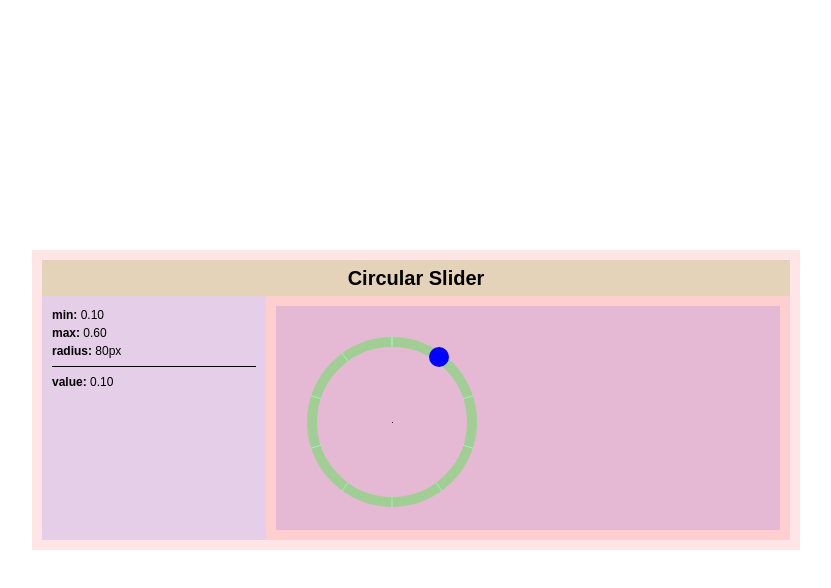
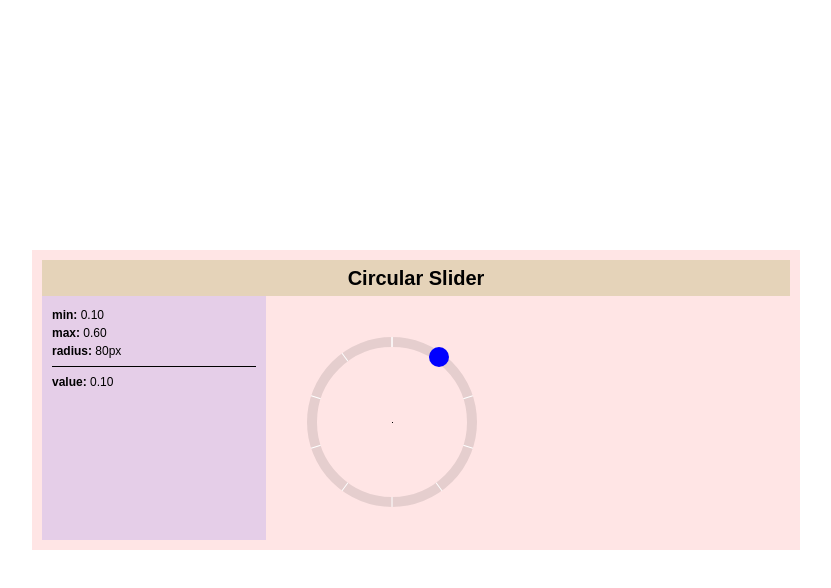
Before and after one commit to nexus6nexus6/circular-slider, a website: page app/index.html in a window 1280 px wide. Both pictures are taken after a click on the element 663 px from the left and 357 px from the top of the page. Shown: the whole page, without its empty margins (224-1055 px from the left). Drawn offline with Linux system fonts and the light colour scheme.

Commit message:
container styling, dragger z-indexing

```diff
--- a/app/css/app.css
+++ b/app/css/app.css
@@ -79,7 +79,7 @@ h1, h2, h3, h4, h5, h6{
     height: 100%;
     width: 70%;
     height: calc(100% - 36px);
-    background-color:rgba(255, 0, 0, 0.1);
+    /*background-color:rgba(255, 0, 0, 0.1);*/
     padding: 10px;
     box-sizing: border-box;
 }
@@ -108,13 +108,13 @@ h1, h2, h3, h4, h5, h6{
     z-index: 1;
     width: 100%;
     height: 100%;
-    background-color: rgba(0,0,255,0.1);
+    /*background-color: rgba(0,0,255,0.1);*/
 }
 .circular-slider .dragger {
     position: absolute;
     top:0;
     left:0;
-    z-index: 2;
+    z-index: 11;
     transform: translate(-50%,-50%);
     width: 20px;
     height: 20px;
@@ -138,13 +138,13 @@ h1, h2, h3, h4, h5, h6{
     left:0;
     z-index: 1;
     /*background:rgba(255,0,0,0.1);*/
-    border: 10px solid rgba(0,255,0,0.2);
+    border: 10px solid rgba(0,0,0,0.1); /* light grey */
     box-sizing: border-box;
     border-radius: 50%;
     pointer-events: none;
 }
 .circular-slider .lines {
-    stroke: rgba(255,255,255,1);
+    stroke: white;
     stroke-width: 1px;
 }
 
@@ -156,7 +156,7 @@ h1, h2, h3, h4, h5, h6{
     left:0;
     width: 100%;
     height: 100%;
-    z-index: 1;
+    z-index: 10;
     pointer-events: none;
     /*background: rgba(255,0,0,0.5);*/
 }
--- a/app/js/app.js
+++ b/app/js/app.js
@@ -118,7 +118,6 @@ var circularSlider = (function() {
         sliderEl.bg.style.left = -r-(t/2) + 'px';
         sliderEl.bg.style.width = r*2+t + 'px';
         sliderEl.bg.style.height = r*2+t + 'px';
-        sliderEl.bg.style.borderColor = options.color;
 
         // position the dragger to default position
         setInitialDraggerPosition()
@@ -195,7 +194,7 @@ var circularSlider = (function() {
     // stop tracking mouse/touch position
     stopTracking = function(e) {
         track = false;
-        sliderEl.dragger.style.zIndex = '2'
+        sliderEl.dragger.style.zIndex = '12'
     }
 
     // if track==true, track mouse/touch position
@@ -277,6 +276,7 @@ var circularSlider = (function() {
 
         // get arc svg string: (start xy, start_angle, end_angle)
         arc.setAttribute('d',getArc((r+cx), (r+cy), options.min, sliderValue)) // sliderValue 0-1
+        arc.setAttribute('style','stroke:'+options.color) // sliderValue 0-1
 
     }
 
```
